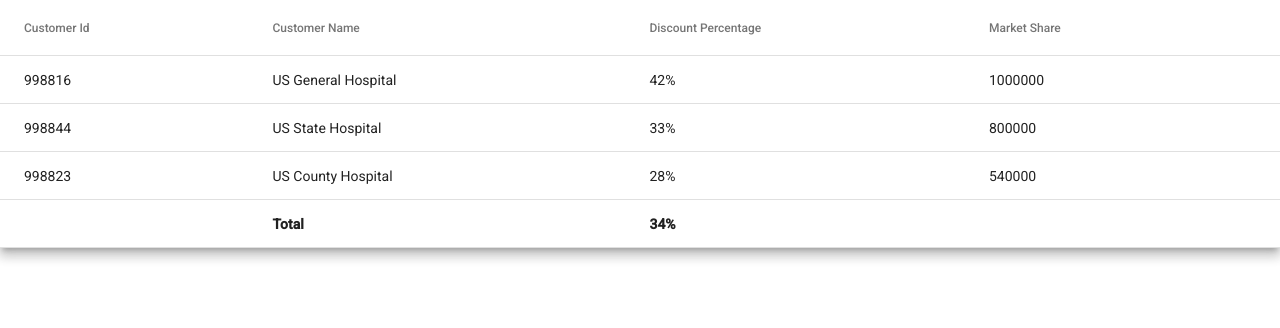
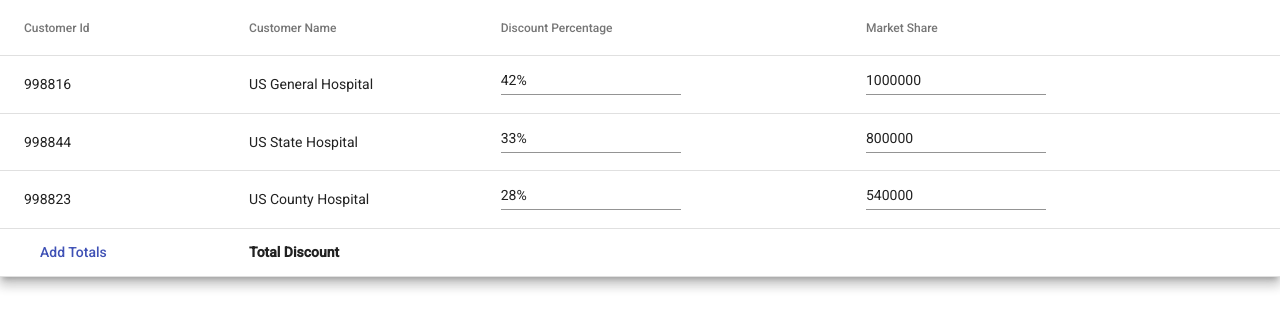
Before and after one commit to GitFitDev/interview, an Angular app in the folder jjInterview/: page / in a window 1280 px wide. Shown: the top 328 px of the page. Built offline with nearby package versions, Linux system fonts and the light colour scheme.

Commit message:
feat: adds button

```diff
--- a/jjInterview/src/app/core/data-table/data-table.component.html
+++ b/jjInterview/src/app/core/data-table/data-table.component.html
@@ -3,26 +3,36 @@
   <ng-container matColumnDef="customerId">
     <th mat-header-cell *matHeaderCellDef> Customer Id </th>
     <td mat-cell *matCellDef="let transaction"> {{transaction.customerId}} </td>
-    <td mat-footer-cell *matFooterCellDef></td>
+    <td mat-footer-cell *matFooterCellDef>
+      <button mat-button color="primary" (click)="getTotalDiscount()">Add Totals</button>
+    </td>
   </ng-container>
 
   <!-- Cost Column -->
   <ng-container matColumnDef="customerName">
     <th mat-header-cell *matHeaderCellDef> Customer Name </th>
     <td mat-cell *matCellDef="let transaction"> {{transaction.customerName}} </td>
-    <td mat-footer-cell *matFooterCellDef> Total </td>
+    <td mat-footer-cell *matFooterCellDef> Total Discount</td>
   </ng-container>
 
   <ng-container matColumnDef="discountPercentage">
     <th mat-header-cell *matHeaderCellDef>Discount Percentage</th>
-    <td mat-cell *matCellDef="let transaction"> {{transaction.discountPercentage | percent}} </td>
-    <td mat-footer-cell *matFooterCellDef>{{getTotalDiscount() | percent}}</td>
+    <td mat-cell *matCellDef="let transaction">
+      <mat-form-field>
+        <input matInput type="text" value="{{transaction.discountPercentage | percent}}">
+      </mat-form-field>
+    </td>
+    <td mat-footer-cell *matFooterCellDef>{{ total | percent}}</td>
   </ng-container>
 
   <!-- Cost Column -->
   <ng-container matColumnDef="marketShare">
     <th mat-header-cell *matHeaderCellDef>Market Share </th>
-    <td mat-cell *matCellDef="let transaction"> {{transaction.marketShare}} </td>
+    <td mat-cell *matCellDef="let transaction">
+      <mat-form-field>
+        <input matInput type="number" value="{{transaction.marketShare}}">
+      </mat-form-field>
+     </td>
     <td mat-footer-cell *matFooterCellDef></td>
   </ng-container>
 
--- a/jjInterview/src/app/core/data-table/data-table.component.ts
+++ b/jjInterview/src/app/core/data-table/data-table.component.ts
@@ -20,6 +20,7 @@ export class DataTableComponent implements OnInit {
     'discountPercentage',
     'marketShare'
   ];
+  total: any;
 
   hospitalClients: HospitalFunds[] = [
    { id: 1, customerId: 998816, customerName: "US General Hospital", discountPercentage: 0.42, marketShare: 1000000},
@@ -34,7 +35,7 @@ export class DataTableComponent implements OnInit {
 
     /** Gets the total cost of all transactions. */
     getTotalDiscount() {
-      return this.hospitalClients.map(t => t.discountPercentage).reduce((acc, value, index, array) => {
+      return this.total = this.hospitalClients.map(t => t.discountPercentage).reduce((acc, value, index, array) => {
         acc += value;
         if( index === array.length-1) {
           return acc/array.length;
```
Also changed, not shown: jjInterview/src/app/material/material.module.ts (+5 -2 lines).
